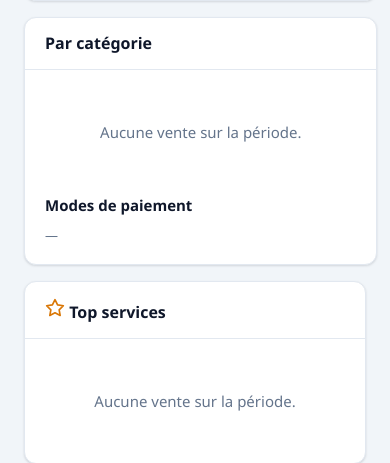
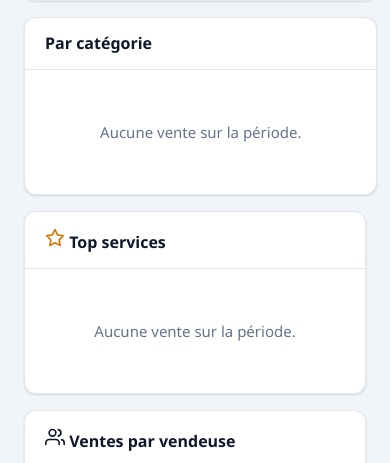
Before and after one commit to guysergekouassi/salonflow, a Laravel app: page /dashboard in a window 390 px wide. Shown: the part 1202-1665 px from the top of the page. Run offline with Laravel 12, Linux system fonts and the light colour scheme; data comes from the database, SQL or seed files in the repository; tables that the repository leaves empty hold one stand-in row (values such as "Sample post").

Commit message:
Paiement en espèces uniquement
- Mobile Money et Carte retirés de la caisse et refusés à l'encaissement
- le choix du mode de paiement n'est plus affiché (un seul mode)
- les anciens tickets Mobile Money / Carte gardent leur libellé dans
  l'historique, sur le ticket et dans les KPI
- bloc « Modes de paiement » du tableau de bord affiché seulement si la
  période contient encore plusieurs modes

Co-Authored-By: Claude Opus 5.5 <noreply@anthropic.com>
Claude-Session: https://claude.ai/code/session_01X5Wr1N9dKYvQqfj6WA1qr1

```diff
--- a/app/Models/Vente.php
+++ b/app/Models/Vente.php
@@ -45,8 +45,20 @@ class Vente extends Model
         return $this->annulee_at !== null;
     }
 
+    /** Libellés de tous les modes, y compris ceux qui ne sont plus proposés (anciens tickets) */
+    public const LIBELLES_PAIEMENT = [
+        'especes' => 'Espèces',
+        'mobile_money' => 'Mobile Money',
+        'carte' => 'Carte',
+    ];
+
+    public static function libellePaiement(string $mode): string
+    {
+        return config('salon.modes_paiement.'.$mode) ?? self::LIBELLES_PAIEMENT[$mode] ?? $mode;
+    }
+
     public function libelleModePaiement(): string
     {
-        return config('salon.modes_paiement.'.$this->mode_paiement, $this->mode_paiement);
+        return self::libellePaiement($this->mode_paiement);
     }
 }
--- a/app/Services/KpiService.php
+++ b/app/Services/KpiService.php
@@ -43,7 +43,7 @@ class KpiService
             'jours_semaine' => $this->parJourSemaine($ventes),
             'modes_paiement' => $ventes->groupBy('mode_paiement')
                 ->map(fn (Collection $v, string $mode) => [
-                    'libelle' => config('salon.modes_paiement.'.$mode, $mode),
+                    'libelle' => Vente::libellePaiement($mode),
                     'tickets' => $v->count(),
                     'ca' => $v->sum('total'),
                     'part' => $resume['ca'] > 0 ? round($v->sum('total') * 100 / $resume['ca']) : 0,
--- a/config/salon.php
+++ b/config/salon.php
@@ -10,10 +10,9 @@ return [
     // Après le code PIN, le mode gérante (prix, annulations, vendeuses) reste ouvert X minutes
     'mode_gerante_minutes' => (int) env('SALON_MODE_GERANTE_MINUTES', 10),
 
+    // Modes de paiement acceptés à la caisse (le salon n'encaisse qu'en espèces)
     'modes_paiement' => [
         'especes' => 'Espèces',
-        'mobile_money' => 'Mobile Money',
-        'carte' => 'Carte',
     ],
 
     'ticket' => [
--- a/resources/views/caisse/index.blade.php
+++ b/resources/views/caisse/index.blade.php
@@ -73,7 +73,8 @@
         <div class="ticket-pied">
             <div class="total"><span>TOTAL</span><b id="total">0 FCFA</b></div>
 
-            <div class="modes">
+            {{-- Un seul mode (espèces) : pas de choix à afficher --}}
+            <div class="modes" @if(count(config('salon.modes_paiement')) === 1) hidden @endif>
                 @foreach(config('salon.modes_paiement') as $code => $libelle)
                     <label><input type="radio" name="mode" value="{{ $code }}" @checked($loop->first)><span>{{ $libelle }}</span></label>
                 @endforeach
--- a/resources/views/dashboard.blade.php
+++ b/resources/views/dashboard.blade.php
@@ -72,6 +72,8 @@
                 <div class="vide">Aucune vente sur la période.</div>
             @endforelse
 
+            {{-- Utile seulement si la période contient plusieurs modes (anciens tickets Mobile Money / Carte) --}}
+            @if(count($kpi['modes_paiement']) > 1)
             <h3 style="font-size:15px;margin:22px 0 12px">Modes de paiement</h3>
             @forelse($kpi['modes_paiement'] as $m)
                 <div class="liste-barres" style="margin-bottom:12px">
@@ -83,6 +85,7 @@
             @empty
                 <div class="muted small">—</div>
             @endforelse
+            @endif
         </div>
     </div>
 </div>
```
Also changed, not shown: tests/Feature/SalonFlowTest.php (+20 -3 lines), README.md.
